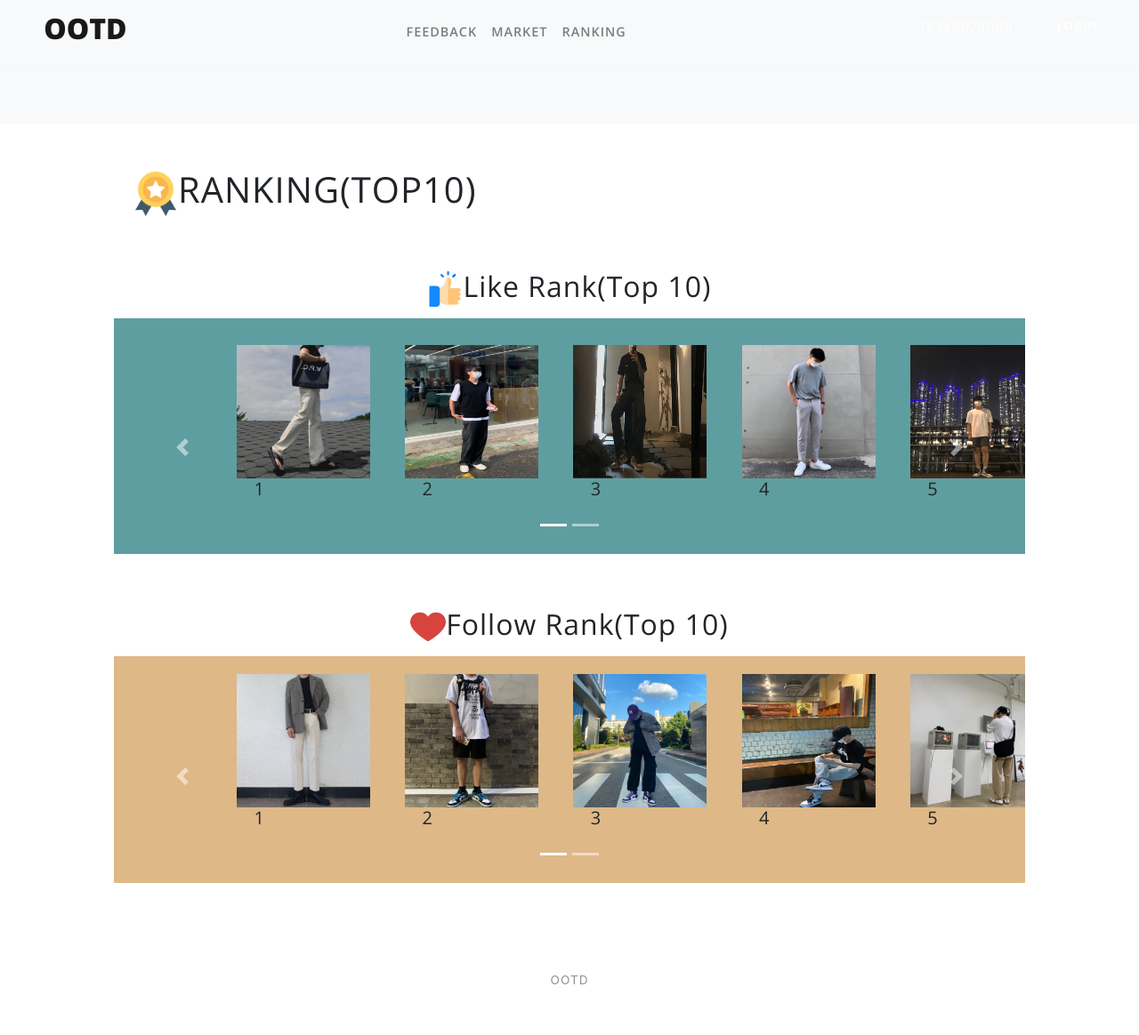
After one commit to mju-likelion/ootd, a Django app: template ootdApp/templates/ranking.html in a window 1280 px wide. The commit adds this page. Shown: the whole page at 89% size. Run offline with Django 3.2, Linux system fonts and the light colour scheme; the template is opened without the code that fills it, so the values that code supplies are empty; some libraries are stand-ins or nearby versions; some web fonts are replaced.

Commit message:
Add ranking page

```diff
--- a/my_settings.py
+++ b/my_settings.py
@@ -3,7 +3,7 @@ DATABASES = {
         'ENGINE': 'django.db.backends.mysql',
         'NAME': 'django_insta',
         'USER': 'root',
-        'PASSWORD': 'dusqls1196',
+        'PASSWORD': 'kangsanguk',
         'HOST': 'localhost',
         'PORT': '3306',
     }
--- a/ootd/urls.py
+++ b/ootd/urls.py
@@ -19,4 +19,5 @@ import ootdApp.views
 urlpatterns = [
     path('admin/', admin.site.urls),
     path('', ootdApp.views.home, name="home"),
+    path('ranking/', ootdApp.views.ranking, name="ranking"),
 ]
--- /dev/null
+++ b/ootdApp/static/css/ranking.css
@@ -0,0 +1,54 @@
+.help {
+    background-color: cadetblue;
+    width: 80%;
+    margin-top: 1%;
+    padding-bottom: 5px;
+    margin-left: 10%;
+    margin-right: 10%;
+    padding-top: 20px;
+}
+
+.help3 {
+    background-color: burlywood;
+    width: 80%;
+    margin-top: 1%;
+    padding-bottom: 5px;
+    margin-left: 10%;
+    margin-right: 10%;
+    padding-top: 20px;
+
+}
+
+.help2 {
+    text-align: center;
+    margin-left: 10%;
+    margin-top: 10px;
+}
+.item {
+    width: 5%;
+    height: 25%;
+    text-align: center;
+    margin-left:138px;
+    margin-bottom: 30px;
+    float: left;
+}
+
+.item2 {
+    width: 5%;
+    height: 25%;
+    border-radius: 2.5%;
+    text-align: center;
+    margin-left:138px;
+    margin-bottom: 30px;
+    float: left;
+}
+
+.title {
+    margin-top: 50px;
+    margin-left:150px;
+}
+
+.subtitle {
+    text-align: center;
+    margin-top: 60px;
+}
--- a/ootdApp/templates/base.html
+++ b/ootdApp/templates/base.html
@@ -48,7 +48,7 @@
 
                         <li><a class="nav-link text-uppercase" href="about.html">feedback</a></li>
                         <li><a class="nav-link text-uppercase" href="price.html">market</a></li>
-                        <li> <a class="nav-link text-uppercase" href="contact.html">ranking</a></li>
+                        <li> <a class="nav-link text-uppercase" href="{% url 'ranking'%}">ranking</a></li>
                     </ul>
                     <div class="top-info text-left">
                         <ul>
--- /dev/null
+++ b/ootdApp/templates/ranking.html
@@ -0,0 +1,170 @@
+{% extends 'base.html' %}
+{% block content %}
+{% load static%}
+
+<!doctype html>
+<html lang="en">
+
+<head>
+    <!-- CSS only -->
+    <link rel="stylesheet" href="https://stackpath.bootstrapcdn.com/bootstrap/4.5.2/css/bootstrap.min.css"
+        integrity="sha384-JcKb8q3iqJ61gNV9KGb8thSsNjpSL0n8PARn9HuZOnIxN0hoP+VmmDGMN5t9UJ0Z" crossorigin="anonymous">
+
+    <!-- JS, Popper.js, and jQuery -->
+    <script src="https://code.jquery.com/jquery-3.5.1.slim.min.js"
+        integrity="sha384-DfXdz2htPH0lsSSs5nCTpuj/zy4C+OGpamoFVy38MVBnE+IbbVYUew+OrCXaRkfj"
+        crossorigin="anonymous"></script>
+    <script src="https://cdn.jsdelivr.net/npm/popper.js@1.16.1/dist/umd/popper.min.js"
+        integrity="sha384-9/reFTGAW83EW2RDu2S0VKaIzap3H66lZH81PoYlFhbGU+6BZp6G7niu735Sk7lN"
+        crossorigin="anonymous"></script>
+    <script src="https://stackpath.bootstrapcdn.com/bootstrap/4.5.2/js/bootstrap.min.js"
+        integrity="sha384-B4gt1jrGC7Jh4AgTPSdUtOBvfO8shuf57BaghqFfPlYxofvL8/KUEfYiJOMMV+rV"
+        crossorigin="anonymous"></script>
+    <link rel="stylesheet" type="text/css" href="{% static 'css/ranking.css'%}">
+</head>
+
+<body>
+    <div class="title">
+        <h1><img src="{% static 'img/medal.png'%}" widht=50px height=50px></img>RANKING(TOP10)</h1>
+    </div>
+    <div class="subtitle">
+        <h2><img src="{% static 'img/like.png'%}" width=40px height=40px></img>Like Rank(Top 10)</h2>
+    </div>
+    <div class="help">
+        <div id="carouselExampleCaptions" class="carousel slide" data-ride="carousel">
+            <div class="help2">
+                <ol class="carousel-indicators">
+                    <li data-target="#carouselExampleCaptions" data-slide-to="0" class="active"></li>
+                    <li data-target="#carouselExampleCaptions" data-slide-to="1"></li>
+                </ol>
+            </div>
+            <div class="carousel-inner">
+                <div class="carousel-item active">
+                    <div class="item">
+                        <img src="{% static 'img/1.jpg'%}" height=150 width=150 alt="옷 사진">
+                        <h5>1</h5>
+                    </div>
+                    <div class="item">
+                        <img src="{% static 'img/2.jpeg'%}" height=150 width=150 alt="옷 사진">
+                        <h5>2</h5>
+                    </div>
+                    <div class="item">
+                        <img src="{% static 'img/3.jpg'%}" height=150 width=150 alt="옷 사진">
+                        <h5>3</h5>
+                    </div>
+                    <div class="item">
+                        <img src="{% static 'img/4.jpeg'%}" height=150 width=150 alt="옷 사진">
+                        <h5>4</h5>
+                    </div>
+                    <div class="item">
+                        <img src="{% static 'img/5.jpeg'%}" height=150 width=150 alt="옷 사진">
+                        <h5>5</h5>
+                    </div>
+                </div>
+                <div class="carousel-item">
+                    <div class="item">
+                        <img src="{% static 'img/6.jpg'%}" height=150 width=150 alt="옷 사진">
+                        <h5>6</h5>
+                    </div>
+                    <div class="item">
+                        <img src="{% static 'img/7.jpeg'%}" height=150 width=150 alt="옷 사진">
+                        <h5>7</h5>
+                    </div>
+                    <div class="item">
+                        <img src="{% static 'img/8.jpeg'%}" height=150 width=150 alt="옷 사진">
+                        <h5>8</h5>
+                    </div>
+                    <div class="item">
+                        <img src="{% static 'img/9.jpg'%}" height=150 width=150 alt="옷 사진">
+                        <h5>9</h5>
+                    </div>
+                    <div class="item">
+                        <img src="{% static 'img/10.jpg'%}" height=150 width=150 alt="옷 사진">
+                        <h5>10</h5>
+                    </div>
+                </div>
+            </div>
+            <a class="carousel-control-prev" href="#carouselExampleCaptions" role="button" data-slide="prev">
+                <span class="carousel-control-prev-icon" aria-hidden="true"></span>
+                <span class="sr-only">Previous</span>
+            </a>
+            <a class="carousel-control-next" href="#carouselExampleCaptions" role="button" data-slide="next">
+                <span class="carousel-control-next-icon" aria-hidden="true"></span>
+                <span class="sr-only">Next</span>
+            </a>
+        </div>
+    </div>
+
+    <div class="subtitle">
+        <h2><img src="{% static 'img/heart.png'%}" width=40px height=40px></img>Follow Rank(Top 10)</h2>
+    </div>
+    <div class="help3">
+        <div id="carouselExampleIndicators" class="carousel slide" data-ride="carousel">
+            <ol class="carousel-indicators">
+              <li data-target="#carouselExampleIndicators" data-slide-to="0" class="active"></li>
+              <li data-target="#carouselExampleIndicators" data-slide-to="1"></li>
+            </ol>
+            <div class="carousel-inner">
+              <div class="carousel-item active">
+                <div class="item2">
+                    <img src="{% static 'img/10.jpg'%}" height=150 width=150 alt="옷 사진">
+                    <h5>1</h5>
+                </div>
+                <div class="item2">
+                    <img src="{% static 'img/9.jpg'%}" height=150 width=150 alt="옷 사진">
+                    <h5>2</h5>
+                </div>
+                <div class="item2">
+                    <img src="{% static 'img/8.jpeg'%}" height=150 width=150 alt="옷 사진">
+                    <h5>3</h5>
+                </div>
+                <div class="item2">
+                    <img src="{% static 'img/7.jpeg'%}" height=150 width=150 alt="옷 사진">
+                    <h5>4</h5>
+                </div>
+                <div class="item2">
+                    <img src="{% static 'img/6.jpg'%}" height=150 width=150 alt="옷 사진">
+                    <h5>5</h5>
+                </div>
+              </div>
+              <div class="carousel-item">
+                <div class="item2">
+                    <img src="{% static 'img/5.jpeg'%}" height=150 width=150 alt="옷 사진">
+                    <h5>6</h5>
+                </div>
+                <div class="item2">
+                    <img src="{% static 'img/4.jpeg'%}" height=150 width=150 alt="옷 사진">
+                    <h5>7</h5>
+                </div>
+                <div class="item2">
+                    <img src="{% static 'img/3.jpg'%}" height=150 width=150 alt="옷 사진">
+                    <h5>8</h5>
+                </div>
+                <div class="item2">
+                    <img src="{% static 'img/2.jpeg'%}" height=150 width=150 alt="옷 사진">
+                    <h5>9</h5>
+                </div>
+                <div class="item2">
+                    <img src="{% static 'img/1.jpg'%}" height=150 width=150 alt="옷 사진">
+                    <h5>10</h5>
+                </div>
+              </div>
+            </div>
+            <a class="carousel-control-prev" href="#carouselExampleIndicators" role="button" data-slide="prev">
+              <span class="carousel-control-prev-icon" aria-hidden="true"></span>
+              <span class="sr-only">Previous</span>
+            </a>
+            <a class="carousel-control-next" href="#carouselExampleIndicators" role="button" data-slide="next">
+              <span class="carousel-control-next-icon" aria-hidden="true"></span>
+              <span class="sr-only">Next</span>
+            </a>
+          </div>
+    </div>
+
+    <footer class="my-5 pt-5 text-muted text-center text-small">
+        <p class="mb-2">OOTD</p>
+      </footer>
+</body>
+
+</html>
+{% endblock %}
--- a/ootdApp/views.py
+++ b/ootdApp/views.py
@@ -4,3 +4,6 @@ from django.shortcuts import render
 
 def home(request):
     return render(request, 'home.html')
+
+def ranking(request):
+    return render(request, 'ranking.html')
```
